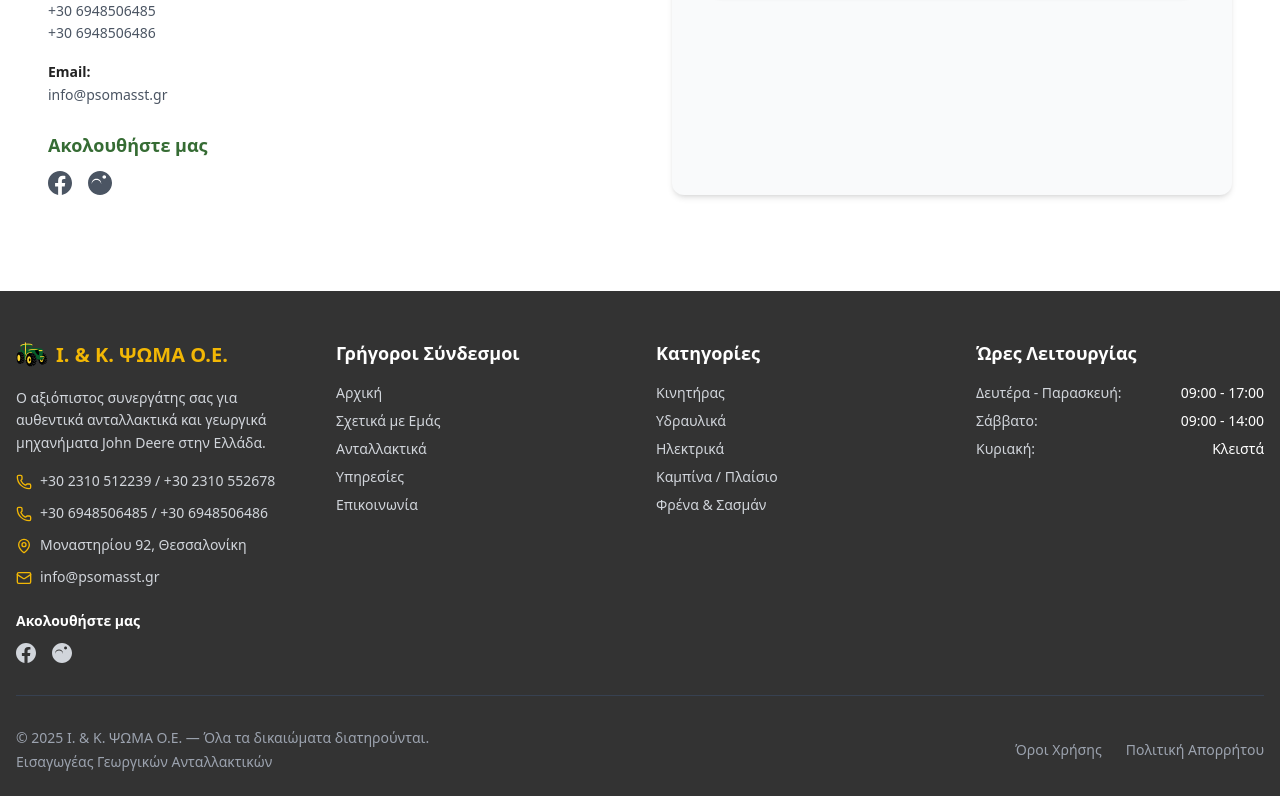
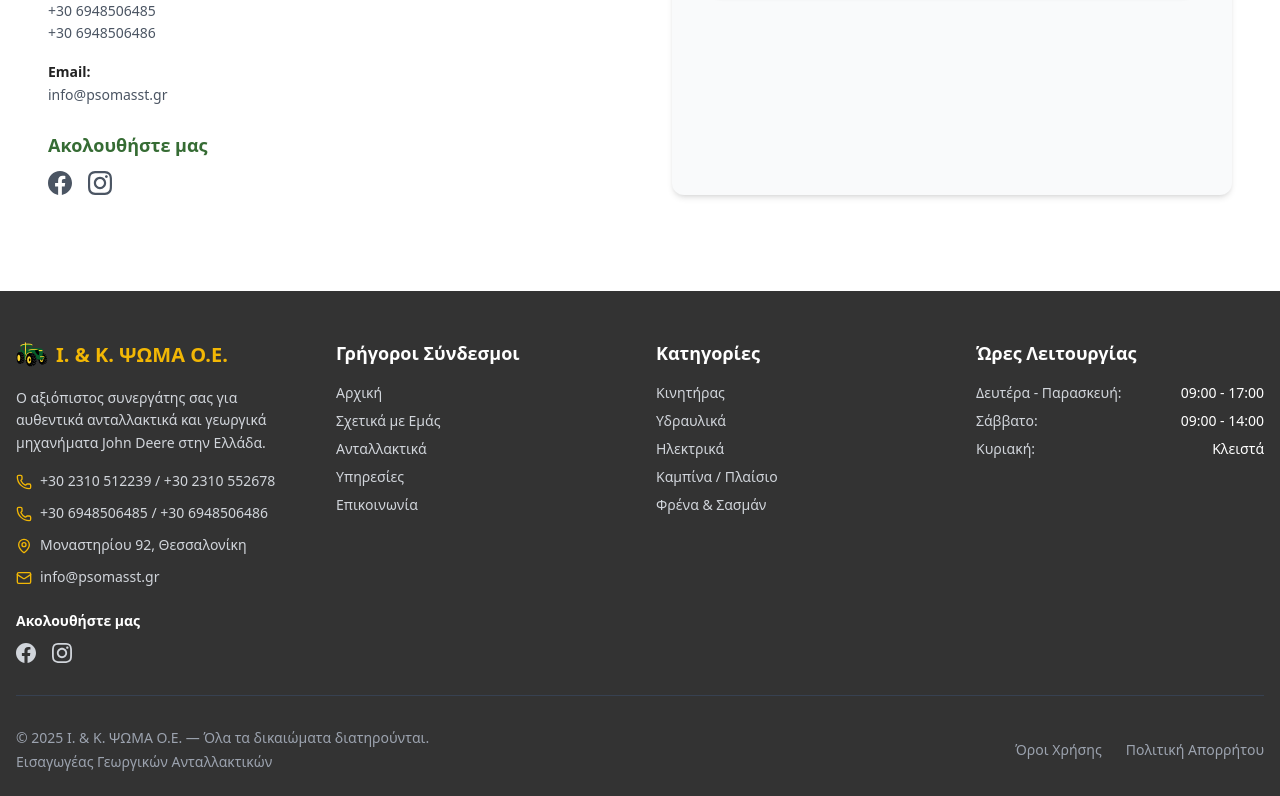
Before and after one commit to Konstantinos-Pechlivanidis/john-deere-website, a React (Create React App) app: page / in a window 1280 px wide. Shown: the part 4292-5088 px from the top of the page. Built offline with nearby package versions, Linux system fonts and the light colour scheme; no server answers; the HTML template or start-up script is replaced by a standard one.

Commit message:
fix instagram icon

```diff
--- a/src/components/ui/social-media-links.jsx
+++ b/src/components/ui/social-media-links.jsx
@@ -54,7 +54,7 @@
           viewBox="0 0 24 24"
           xmlns="http://www.w3.org/2000/svg"
         >
-          <path d="M12.017 0C5.396 0 .029 5.367.029 11.987c0 6.62 5.367 11.987 11.988 11.987s11.987-5.367 11.987-11.987C24.004 5.367 18.637.001 12.017.001zM8.449 16.988c-1.297 0-2.448-.49-3.323-1.297C4.198 14.895 3.708 13.744 3.708 12.447s.49-2.448 1.418-3.323c.875-.807 2.026-1.297 3.323-1.297s2.448.49 3.323 1.297c.928.875 1.418 2.026 1.418 3.323s-.49 2.448-1.418 3.244c-.875.807-2.026 1.297-3.323 1.297zm7.83-9.281c-.49 0-.928-.175-1.297-.49-.368-.315-.49-.753-.49-1.243s.122-.928.49-1.243c.369-.315.807-.49 1.297-.49s.928.175 1.297.49c.368.315.49.753.49 1.243s-.122.928-.49 1.243c-.369.315-.807.49-1.297.49zm-7.83 1.297c-1.297 0-2.448.49-3.323 1.297-.928.875-1.418 2.026-1.418 3.323s.49 2.448 1.418 3.323c.875.807 2.026 1.297 3.323 1.297s2.448-.49 3.323-1.297c.928-.875 1.418-2.026 1.418-3.323s-.49-2.448-1.418-3.323c-.875-.807-2.026-1.297-3.323-1.297z"/>
+          <path d="M12 2.163c3.204 0 3.584.012 4.85.07 3.252.148 4.771 1.691 4.919 4.919.058 1.265.069 1.645.069 4.849 0 3.205-.012 3.584-.069 4.849-.149 3.225-1.664 4.771-4.919 4.919-1.266.058-1.644.07-4.85.07-3.204 0-3.584-.012-4.849-.07-3.26-.149-4.771-1.699-4.919-4.92-.058-1.265-.07-1.644-.07-4.849 0-3.204.013-3.583.07-4.849.149-3.227 1.664-4.771 4.919-4.919 1.266-.057 1.645-.069 4.849-.069zm0-2.163c-3.259 0-3.667.014-4.947.072-4.358.2-6.78 2.618-6.98 6.98-.059 1.281-.073 1.689-.073 4.948 0 3.259.014 3.668.072 4.948.2 4.358 2.618 6.78 6.98 6.98 1.281.058 1.689.072 4.948.072 3.259 0 3.668-.014 4.948-.072 4.354-.2 6.782-2.618 6.979-6.98.059-1.28.073-1.689.073-4.948 0-3.259-.014-3.667-.072-4.947-.196-4.354-2.617-6.78-6.979-6.98-1.281-.059-1.69-.073-4.949-.073zm0 5.838c-3.403 0-6.162 2.759-6.162 6.162s2.759 6.163 6.162 6.163 6.162-2.759 6.162-6.163c0-3.403-2.759-6.162-6.162-6.162zm0 10.162c-2.209 0-4-1.79-4-4 0-2.209 1.791-4 4-4s4 1.791 4 4c0 2.21-1.791 4-4 4zm6.406-11.845c-.796 0-1.441.645-1.441 1.44s.645 1.44 1.441 1.44c.795 0 1.439-.645 1.439-1.44s-.644-1.44-1.439-1.44z"/>
         </svg>
       </a>
     </div>
--- a/src/pages/About.js
+++ b/src/pages/About.js
@@ -72,7 +72,7 @@
             <div className="order-2 lg:order-1 relative">
               <div className="aspect-[4/3] rounded-lg overflow-hidden shadow-xl">
                 <img
-                  src="/images/general/DSC_2516.JPG"
+                  src="/images/general/DSC_2521.webp"
                   alt={t('common:alt_texts.our_team')}
                   className="w-full h-full object-cover"
                 />
```
